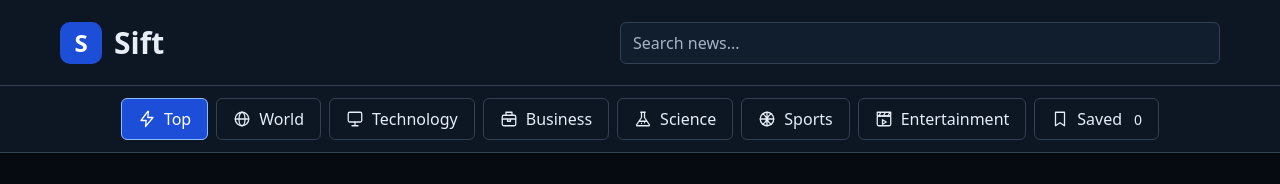
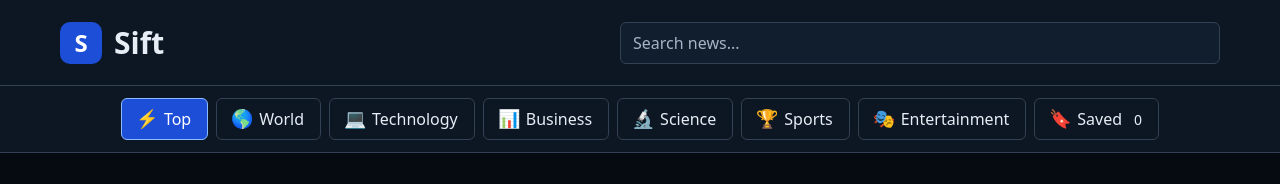
Before and after one commit to RayZMC/sift, a React (Vite) app in the folder client/: page / in a window 1280 px wide. Shown: the top 184 px of the page. Built offline with nearby package versions, Linux system fonts and the light colour scheme; no server answers.

Commit message:
style: update category icons

```diff
--- a/client/src/App.css
+++ b/client/src/App.css
@@ -297,6 +297,12 @@ h2 {
 }
 
 .category-icon {
+  display: inline-flex;
+  align-items: center;
+  justify-content: center;
+  font-family: 'Apple Color Emoji', 'Segoe UI Emoji', 'Noto Color Emoji', sans-serif;
+  font-size: 18px;
+  line-height: 1;
   width: 18px;
   height: 18px;
   flex-shrink: 0;
--- a/client/src/components/CategoryIcon.jsx
+++ b/client/src/components/CategoryIcon.jsx
@@ -1,19 +1,18 @@
 const icons = {
-  Top: <path d="m13 2-9 12h7l-1 8 10-12h-7l1-8Z" />,
-  World: <><circle cx="12" cy="12" r="9" /><ellipse cx="12" cy="12" rx="4" ry="9" /><path d="M3 12h18" /></>,
-  Technology: <><rect x="3" y="3" width="18" height="13" rx="2" /><path d="M12 16v5M8 21h8" /></>,
-  Business: <><rect x="3" y="7" width="18" height="14" rx="2" /><path d="M8 7V3h8v4M3 12h18M10 12v3h4v-3" /></>,
-  Science: <><path d="M9 3h6M10 3v7L4 19a1 1 0 0 0 1 2h14a1 1 0 0 0 1-2l-6-9V3M7 15h10" /><path d="M10 18h.01M14 17h.01" /></>,
-  Sports: <><circle cx="12" cy="12" r="9" /><path d="M3 12h18M12 3v18M6 5c7 4 7 10 0 14M18 5c-7 4-7 10 0 14" /></>,
-  Entertainment: <><rect x="3" y="8" width="18" height="13" rx="2" /><path d="M3 8V3h18v5M3 8h18M8 3 5 8M14 3l-3 5M20 3l-3 5m-7 5 5 3-5 3v-6Z" /></>,
-  Saved: <path d="M6 3h12v18l-6-4-6 4V3Z" />,
+  Top: '\u26A1',
+  World: '\u{1F30E}',
+  Technology: '\u{1F4BB}',
+  Business: '\u{1F4CA}',
+  Science: '\u{1F52C}',
+  Sports: '\u{1F3C6}',
+  Entertainment: '\u{1F3AD}',
+  Saved: '\u{1F516}',
 }
 
 export default function CategoryIcon({ category }) {
   return (
-    <svg className="category-icon" viewBox="0 0 24 24" fill="none" stroke="currentColor"
-      strokeWidth="1.7" strokeLinecap="round" strokeLinejoin="round" aria-hidden="true" focusable="false">
+    <span className="category-icon" aria-hidden="true">
       {icons[category]}
-    </svg>
+    </span>
   )
 }
```
